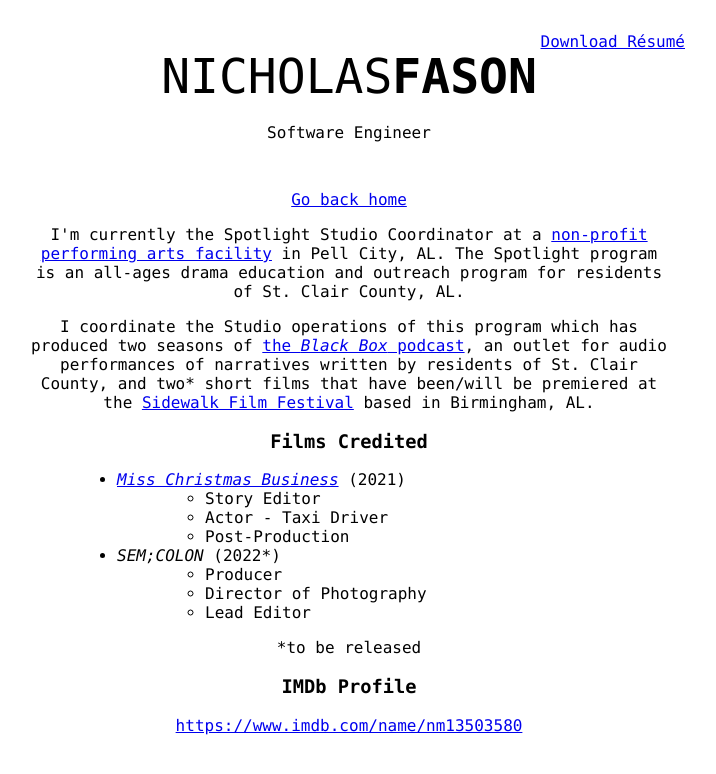
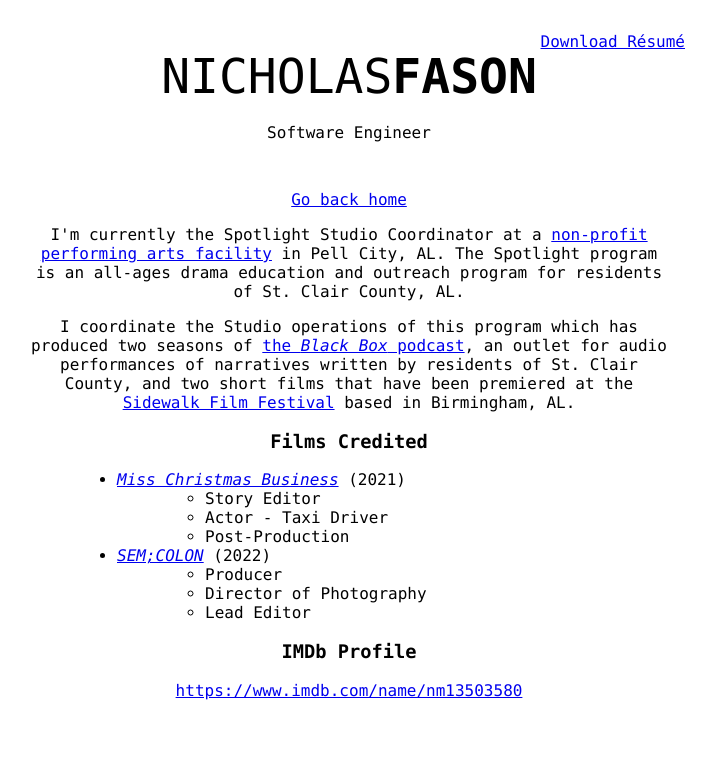
Before and after one commit to nootsponge/nfason.com, a React (Create React App) app: page /films in a window 1280 px wide. Shown: the top 774 px of the page, without its empty margins (291-1007 px from the left). Built offline with nearby package versions, Linux system fonts and the light colour scheme.

Commit message:
Update a few minor things

```diff
--- a/src/Biz.js
+++ b/src/Biz.js
@@ -52,7 +52,7 @@ function Biz() {
         <tr>
           <td>University of Alabama at Birmingham</td>
           <td>2021 - present</td>
-          <td>B.S. Computer Science*</td>
+          <td>B.A. Computer Science, Minor in Communication Management*</td>
         </tr>
       </table>
       <span>*in progress</span>
--- a/src/Films.js
+++ b/src/Films.js
@@ -8,7 +8,7 @@ function Films() {
             <a href="/">Go back home</a>
 
             <p>I'm currently the Spotlight Studio Coordinator at a <a href="https://www.pellcitycepa.com/" target="_blank" rel="noreferrer">non-profit performing arts facility</a> in Pell City, AL. The Spotlight program is an all-ages drama education and outreach program for residents of St. Clair County, AL.</p>
-            <p>I coordinate the Studio operations of this program which has produced two seasons of <a href="https://www.pellcitycepa.com/blackboxpodcast/" target="_blank" rel="noreferrer">the <i>Black Box</i> podcast</a>, an outlet for audio performances of narratives written by residents of St. Clair County, and two* short films that have been/will be premiered at the <a href="https://www.sidewalkfest.com/" target="_blank" rel="noreferrer">Sidewalk Film Festival</a> based in Birmingham, AL.</p>
+            <p>I coordinate the Studio operations of this program which has produced two seasons of <a href="https://www.pellcitycepa.com/blackboxpodcast/" target="_blank" rel="noreferrer">the <i>Black Box</i> podcast</a>, an outlet for audio performances of narratives written by residents of St. Clair County, and two short films that have been premiered at the <a href="https://www.sidewalkfest.com/" target="_blank" rel="noreferrer">Sidewalk Film Festival</a> based in Birmingham, AL.</p>
             <h3>Films Credited</h3>
             <ul>
                 <li>
@@ -20,7 +20,7 @@ function Films() {
                     </ul>
                 </li>
                 <li>
-                    <i>SEM;COLON</i> (2022*)
+                    <i><a href="https://youtu.be/mfkCiRcR2bY" target="_blank" rel="noreferrer">SEM;COLON</a></i> (2022)
                     <ul>
                         <li>Producer</li>
                         <li>Director of Photography</li>
@@ -28,7 +28,6 @@ function Films() {
                     </ul>
                 </li>
             </ul>
-            <p>*to be released</p>
 
             <h3>IMDb Profile</h3>
             <a href="https://www.imdb.com/name/nm13503580">https://www.imdb.com/name/nm13503580</a>
--- a/src/Games.js
+++ b/src/Games.js
@@ -18,6 +18,7 @@ function Games() {
                 <li><a href="https://store.steampowered.com/app/620" target="_blank" rel="noreferrer">Portal 2</a>, Valve (2011)</li>
                 <li><a href="https://store.steampowered.com/app/480490" target="_blank" rel="noreferrer">Prey</a>, Bethesda Softworks (2017)</li>
                 <li><a href="https://store.steampowered.com/app/211820" target="_blank" rel="noreferrer">Starbound</a>, Chucklefish (2016)</li>
+                <li><a href="https://store.steampowered.com/app/740250" target="_blank" rel="noreferrer">Neos VR</a>, Frooxious (2018)</li>
             </ul>
 
             <p>I'm not that good at video games but if you can't tell I'm a big enjoyer of games with rich stories and games that involve space. If a game has both of those elements (Prey, Event[0], etc.) then it's definitely something I'll like.</p>
--- a/src/Personal.js
+++ b/src/Personal.js
@@ -30,7 +30,7 @@ function Personal() {
         <li>I pronounce "pecan" like puh-kahn, not pee-can.</li>
         <li>I'm a Christian.</li>
         <li>
-          <a href="/music">Music moves me through life.</a>
+          <a href="/music">I love music.</a>
         </li>
       </ol>
 
```
